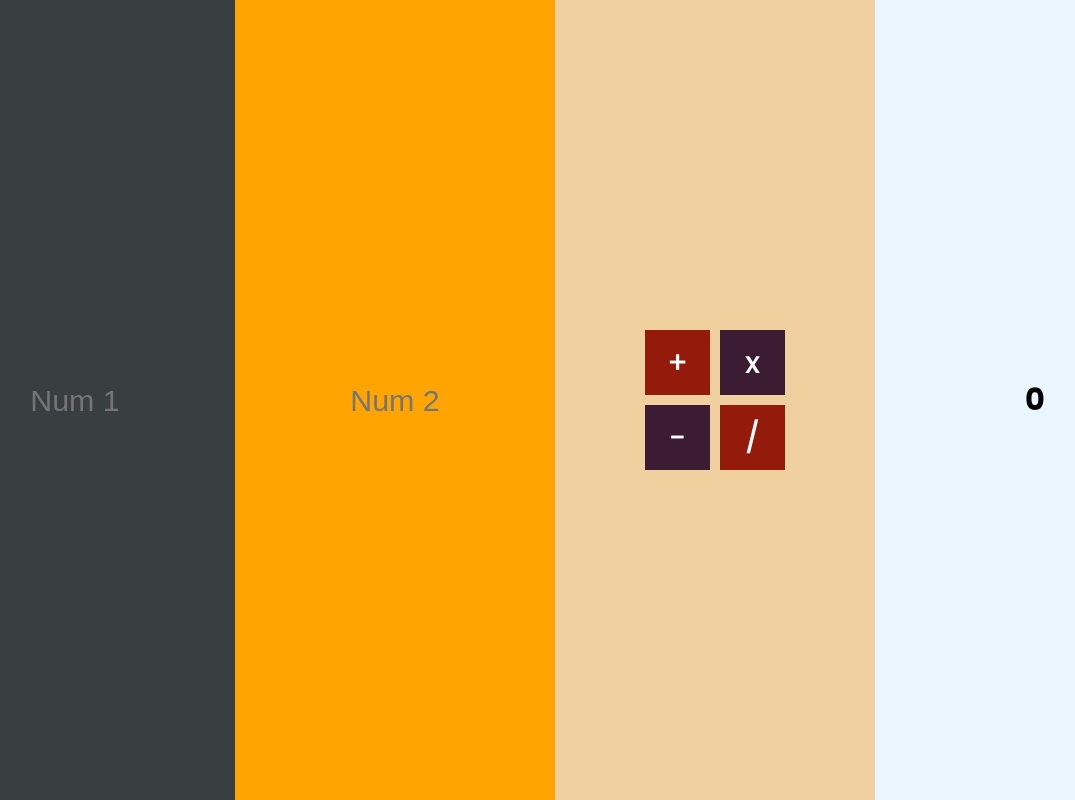
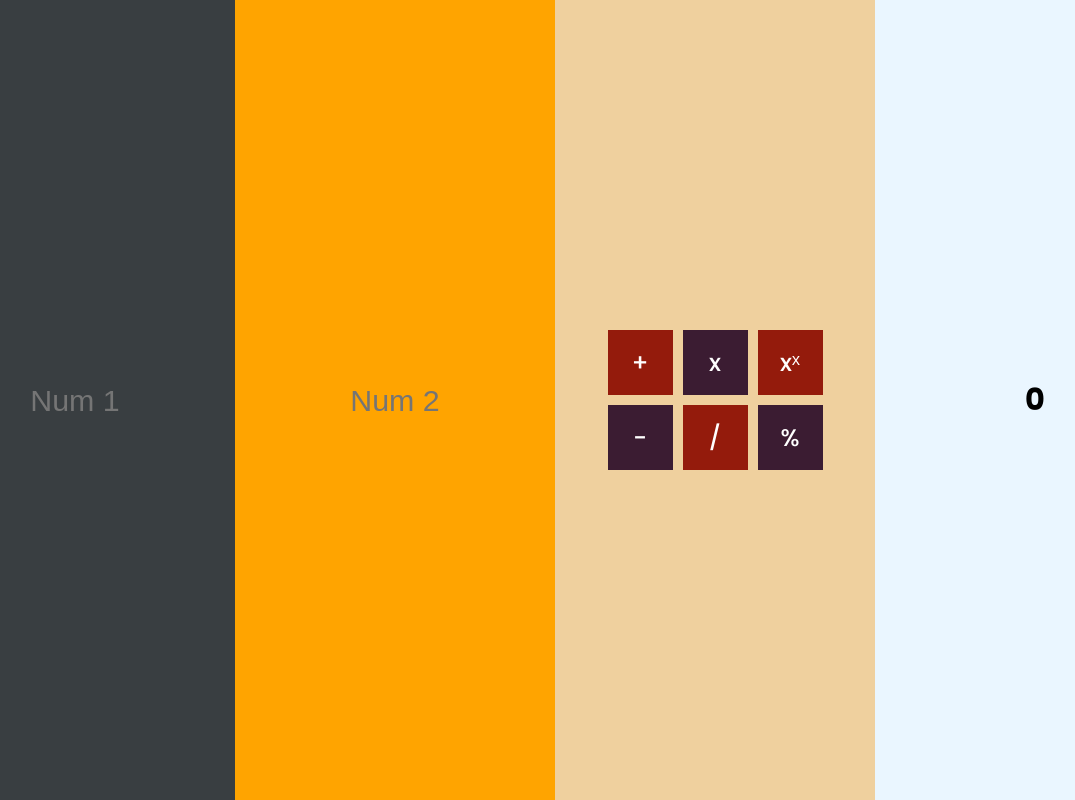
Before and after one commit to thisisaj1999/simpleCalc, a plain HTML site: page index.html in a window 1280 px wide. Shown: the whole page, without its empty margins (85-1160 px from the left). Drawn offline with Linux system fonts and the light colour scheme.

Commit message:
exponential and modulus function added.

```diff
--- a/css/style.css
+++ b/css/style.css
@@ -45,7 +45,9 @@ body {
 .addSub .add,
 .addSub .sub,
 .mulDiv .multiply,
-.mulDiv .divide {
+.mulDiv .divide,
+.expMod .exponential,
+.expMod .modulus {
   height: 65px;
   width: 65px;
   display: flex;
@@ -54,34 +56,33 @@ body {
 }
 
 .addSub,
-.mulDiv {
+.mulDiv,
+.expMod {
   display: flex;
   flex-direction: column;
   gap: 10px;
   color: white;
-  font-size: 1.9rem;
+  font-size: 1.5rem;
 }
 
-.add {
+.add,
+.divide,
+.exponential {
   background: #941b0c;
 }
 
-.sub {
+.sub,
+.multiply,
+.modulus {
   background: #3b1c32;
-}
-
-.multiply {
-  background: #3b1c32;
-}
-
-.divide {
-  background: #941b0c;
 }
 
 .add:hover,
 .sub:hover,
 .multiply:hover,
-.divide:hover {
+.divide:hover,
+.exponential:hover,
+.modulus:hover {
   cursor: pointer;
   background: #8e9aaf;
   color: black;
@@ -109,7 +110,7 @@ body {
   font-size: 1.9rem;
 }
 
-@media screen and (min-width: 768px) {
+@media screen and (min-width: 1024px) {
   .btn {
     width: 100%;
   }
--- a/index.html
+++ b/index.html
@@ -4,7 +4,7 @@
     <meta charset="UTF-8">
     <meta http-equiv="X-UA-Compatible" content="IE=edge">
     <meta name="viewport" content="width=device-width, initial-scale=1.0">
-    <title>Document</title>
+    <title>simpleCalc</title>
     <link rel="stylesheet" href="./css/style.css">
 </head>
 <body>
@@ -20,6 +20,10 @@
         <span class="multiply">x</span>
         <span class="divide">/</span>
       </div>
+      <div class= "expMod">
+        <span class="exponential">xˣ</span>
+        <span class="modulus">%</span>
+      </div>
     </div>
     <div class = "btn js clr4"><h3 class= "ans">0</h3></div>
     </a>
--- a/js/main.js
+++ b/js/main.js
@@ -13,8 +13,7 @@ document.querySelector('.sub').addEventListener('click', function () {
   const num1 = Number(document.querySelector('.val1').value);
   const num2 = Number(document.querySelector('.val2').value);
 
-  let ans;
-  num1 > num2 ? (ans = num1 - num2) : (ans = num2 - num1);
+  const ans = num1 > num2 ? num1 - num2 : num2 - num1;
 
   document.querySelector('.ans').textContent = ans;
 });
@@ -38,3 +37,20 @@ document.querySelector('.divide').addEventListener('click', function () {
   document.querySelector('.ans').textContent = ans;
   //you can add "Math.trunc(ans)" to remove digits after decimals
 });
+
+// Exponential
+document.querySelector('.exponential').addEventListener('click', function () {
+  const num1 = Number(document.querySelector('.val1').value);
+  const num2 = Number(document.querySelector('.val2').value);
+  const ans = num1 ** num2;
+  document.querySelector('.ans').textContent = ans;
+});
+
+// modulus
+document.querySelector('.modulus').addEventListener('click', function () {
+  const num1 = Number(document.querySelector('.val1').value);
+  const num2 = Number(document.querySelector('.val2').value);
+
+  const ans = num1 % num2;
+  document.querySelector('.ans').textContent = ans;
+});
```
